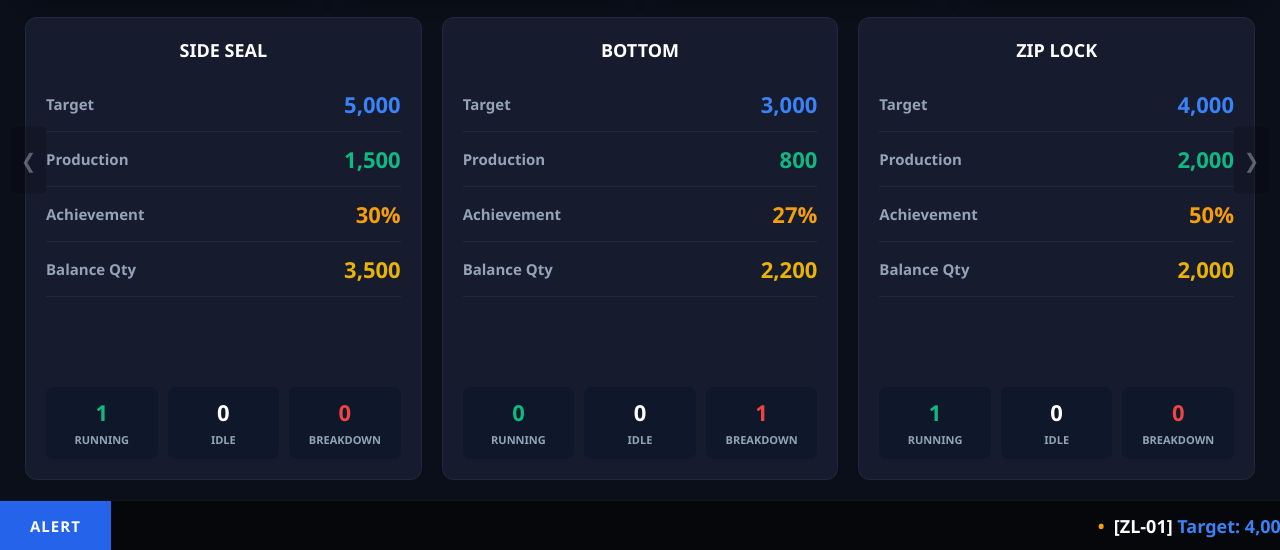
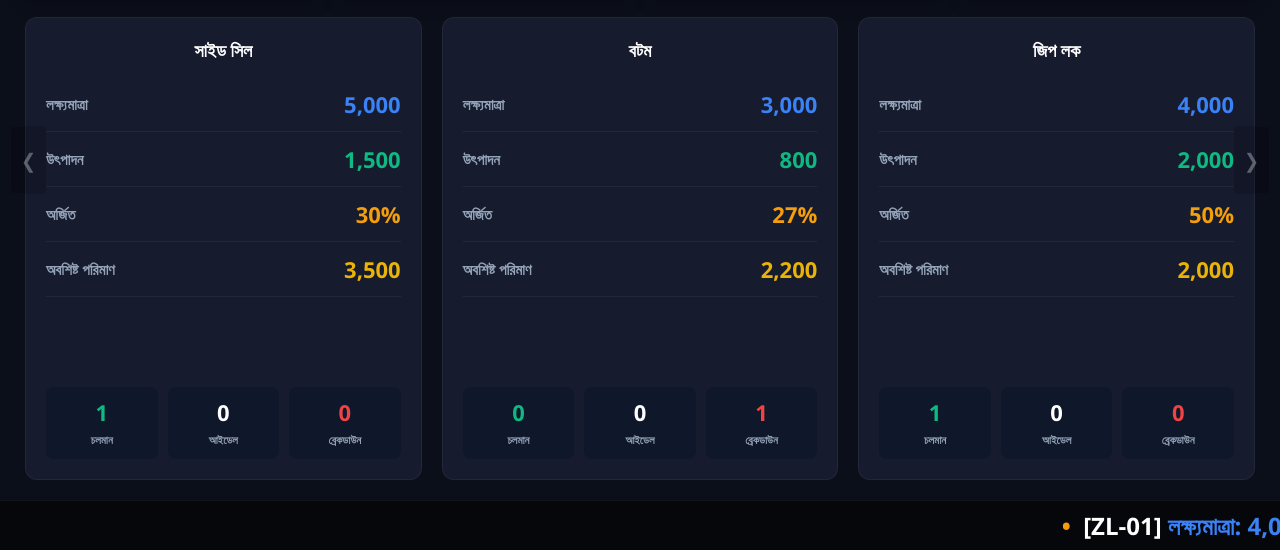
Before and after one commit to centralbdpackaging-ui/Production-Dashboard, a website: page index.html in a window 1280 px wide. Shown: the part 250-800 px from the top of the page. Drawn offline with Linux system fonts and the light colour scheme; no server answers.

Commit message:
Full Bengali translation support and cleanup

```diff
--- a/app.js
+++ b/app.js
@@ -2,7 +2,7 @@
 const CONFIG = {
   SCRIPT_URL: 'https://script.google.com/macros/s/AKfycbxIewqsIP4ibjYe_AmOqbVcccFm_hnQOD2T2l4a1gf8ghHAqQupFFwss3T73ZJuQTSM/exec',
   REFRESH_INTERVAL: 30000,
-  DEFAULT_LANGUAGE: 'en',
+  DEFAULT_LANGUAGE: 'bn',
   DEFAULT_ZOOM: 1.0
 };
 
@@ -617,7 +617,14 @@ function renderMachineGrid(id, machines) {
 
     // Status Badge Logic
     const sClass = isRun ? 'badge-run' : (isBD ? 'badge-bd' : 'badge-idle');
-    const statusLabel = isBD ? 'BREAKDOWN' : s.toUpperCase();
+    let statusLabel = s.toUpperCase();
+    if (State.language === 'bn') {
+      if (isRun) statusLabel = 'চলমান';
+      else if (isBD) statusLabel = 'ব্রেকডাউন';
+      else statusLabel = 'আইডেল';
+    } else {
+      if (isBD) statusLabel = 'BREAKDOWN';
+    }
     const badgeBlink = !isRun ? 'blink' : '';
     const badgeStyle = !isRun ? 'background: var(--red) !important; color: white !important; border-color: var(--red) !important;' : '';
 
@@ -648,9 +655,9 @@ function renderMachineGrid(id, machines) {
         </div>
         <div class="m-progress"><div style="width:${pct}%; background:${pctColor}"></div></div>
         <div class="m-footer" style="align-items: center;">
-          <span class="blink" style="color:${pctColor}; font-weight:bold">Ach: ${pct}%</span>
+          <span class="blink" style="color:${pctColor}; font-weight:bold"><span data-en="Ach:" data-bn="অর্জিত:">Ach:</span> ${pct}%</span>
           ${!isRun && reason ? `<span class="blink" style="font-size: 12px; color: var(--red); max-width: 50%; text-align: center; line-height: 1.1;">${reason}</span>` : ''}
-          <span class="blink" style="color:var(--green)">${m.lastUpdate || 'Live'}</span>
+          <span class="blink" style="color:var(--green)">${m.lastUpdate || (State.lang === 'bn' ? 'লাইভ' : 'Live')}</span>
         </div>
       </div>
     `;
@@ -727,8 +734,11 @@ const Ticker = {
       const t = Number(m.target) || 0;
       const pct = t > 0 ? Math.round((p / t) * 100) : 0;
 
-      // Ticker Colors: Name=White, Target=Blue, Prod=Green, Eff=Orange/Yellow
-      return `<span style="color:#ffffff">[${m.id || m.machineNo}]</span> <span style="color:var(--target-blue)">Target: ${t.toLocaleString()}</span> | <span style="color:var(--prod-green)">Prod: ${p.toLocaleString()}</span> <span style="color:var(--ach-orange)">(${pct}%)</span>`;
+      // Ticker labels in Bengali/English
+      const targetLbl = State.language === 'bn' ? 'লক্ষ্যমাত্রা:' : 'Target:';
+      const prodLbl = State.language === 'bn' ? 'উৎপাদন:' : 'Prod:';
+
+      return `<span style="color:#ffffff">[${m.id || m.machineNo}]</span> <span style="color:var(--target-blue)">${targetLbl} ${t.toLocaleString()}</span> | <span style="color:var(--prod-green)">${prodLbl} ${p.toLocaleString()}</span> <span style="color:var(--ach-orange)">(${pct}%)</span>`;
     });
 
     el.innerHTML = '&nbsp;&nbsp;&bull;&nbsp;&nbsp;' + parts.join('&nbsp;&nbsp;&bull;&nbsp;&nbsp;') + '&nbsp;&nbsp;&bull;&nbsp;&nbsp;';
--- a/index.html
+++ b/index.html
@@ -90,43 +90,43 @@
 
               <!-- Bottom Summary -->
               <div class="section-card">
-                <div class="section-title">BOTTOM</div>
-                <div class="metric-row"><span class="metric-lbl">Target</span><span class="metric-val target-blue"
+                <div class="section-title" data-en="BOTTOM" data-bn="বটম">BOTTOM</div>
+                <div class="metric-row"><span class="metric-lbl" data-en="Target" data-bn="লক্ষ্যমাত্রা">Target</span><span class="metric-val target-blue"
                     id="bt-sum-target">0</span></div>
-                <div class="metric-row"><span class="metric-lbl">Production</span><span class="metric-val prod-green"
+                <div class="metric-row"><span class="metric-lbl" data-en="Production" data-bn="উৎপাদন">Production</span><span class="metric-val prod-green"
                     id="bt-sum-prod">0</span></div>
-                <div class="metric-row"><span class="metric-lbl">Achievement</span><span class="metric-val ach-orange"
+                <div class="metric-row"><span class="metric-lbl" data-en="Achievement" data-bn="অর্জিত">Achievement</span><span class="metric-val ach-orange"
                     id="bt-sum-pct">0%</span></div>
-                <div class="metric-row"><span class="metric-lbl">Balance Qty</span><span class="metric-val rem-yellow"
+                <div class="metric-row"><span class="metric-lbl" data-en="Balance Qty" data-bn="অবশিষ্ট পরিমাণ">Balance Qty</span><span class="metric-val rem-yellow"
                     id="bt-sum-rem">0</span></div>
                 <div class="mini-stats">
                   <div class="mini-box"><span class="mini-val green" id="bt-run-count">0</span><span
-                      class="mini-lbl">Running</span></div>
+                      class="mini-lbl" data-en="Running" data-bn="চলমান">Running</span></div>
                   <div class="mini-box"><span class="mini-val yellow" id="bt-idle-count">0</span><span
-                      class="mini-lbl">Idle</span></div>
+                      class="mini-lbl" data-en="Idle" data-bn="আইডেল">Idle</span></div>
                   <div class="mini-box"><span class="mini-val red" id="bt-bd-count">0</span><span
-                      class="mini-lbl">Breakdown</span></div>
+                      class="mini-lbl" data-en="Breakdown" data-bn="ব্রেকডাউন">Breakdown</span></div>
                 </div>
               </div>
 
               <!-- Zip Lock Summary -->
               <div class="section-card">
-                <div class="section-title">ZIP LOCK</div>
-                <div class="metric-row"><span class="metric-lbl">Target</span><span class="metric-val target-blue"
+                <div class="section-title" data-en="ZIP LOCK" data-bn="জিপ লক">ZIP LOCK</div>
+                <div class="metric-row"><span class="metric-lbl" data-en="Target" data-bn="লক্ষ্যমাত্রা">Target</span><span class="metric-val target-blue"
                     id="zl-sum-target">0</span></div>
-                <div class="metric-row"><span class="metric-lbl">Production</span><span class="metric-val prod-green"
+                <div class="metric-row"><span class="metric-lbl" data-en="Production" data-bn="উৎপাদন">Production</span><span class="metric-val prod-green"
                     id="zl-sum-prod">0</span></div>
-                <div class="metric-row"><span class="metric-lbl">Achievement</span><span class="metric-val ach-orange"
+                <div class="metric-row"><span class="metric-lbl" data-en="Achievement" data-bn="অর্জিত">Achievement</span><span class="metric-val ach-orange"
                     id="zl-sum-pct">0%</span></div>
-                <div class="metric-row"><span class="metric-lbl">Balance Qty</span><span class="metric-val rem-yellow"
+                <div class="metric-row"><span class="metric-lbl" data-en="Balance Qty" data-bn="অবশিষ্ট পরিমাণ">Balance Qty</span><span class="metric-val rem-yellow"
                     id="zl-sum-rem">0</span></div>
                 <div class="mini-stats">
                   <div class="mini-box"><span class="mini-val green" id="zl-run-count">0</span><span
-                      class="mini-lbl">Running</span></div>
+                      class="mini-lbl" data-en="Running" data-bn="চলমান">Running</span></div>
                   <div class="mini-box"><span class="mini-val yellow" id="zl-idle-count">0</span><span
-                      class="mini-lbl">Idle</span></div>
+                      class="mini-lbl" data-en="Idle" data-bn="আইডেল">Idle</span></div>
                   <div class="mini-box"><span class="mini-val red" id="zl-bd-count">0</span><span
-                      class="mini-lbl">Breakdown</span></div>
+                      class="mini-lbl" data-en="Breakdown" data-bn="ব্রেকডাউন">Breakdown</span></div>
                 </div>
               </div>
             </div>
@@ -172,7 +172,6 @@
       </main>
 
       <footer>
-        <div class="alert-btn" data-en="ALERT" data-bn="সতর্কতা">ALERT</div>
         <div class="ticker-wrap">
           <div class="ticker-content" id="tickerMsg">✔ All machines are running within normal parameters.</div>
         </div>
--- a/styles.css
+++ b/styles.css
@@ -304,7 +304,7 @@ footer {
   animation: ticker 60s linear infinite;
   color: var(--yellow);
   font-weight: bold;
-  font-size: 18px;
+  font-size: 24px;
 }
 
 @keyframes ticker {
```
